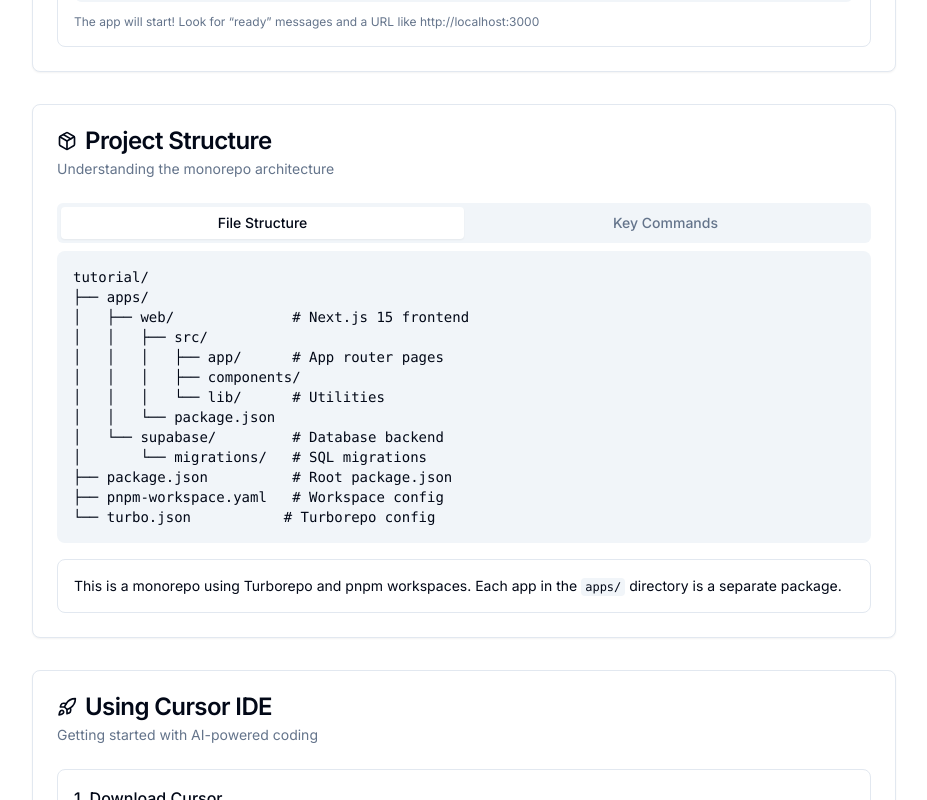
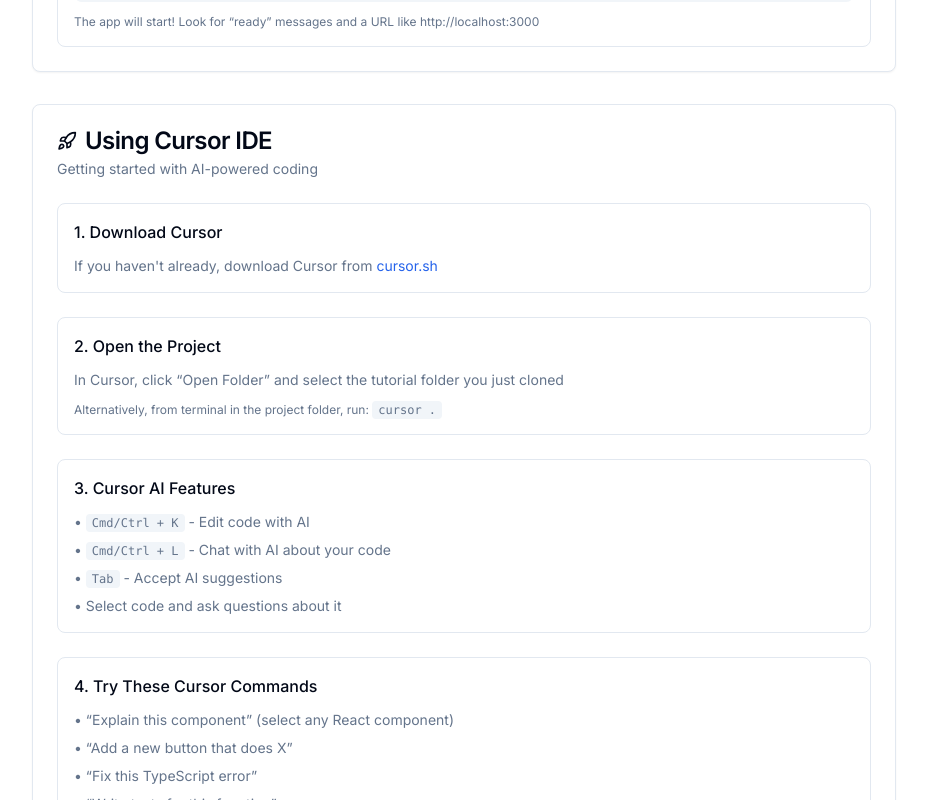
Before and after one commit to aibuildersmx/website, a Next.js app in the folder apps/web/: page /getting-started in a window 1280 px wide. Shown: the part 2420-3220 px from the top of the page, without its empty margins (176-1103 px from the left). Built offline with nearby package versions, Linux system fonts and the light colour scheme.

Commit message:
remove proj struct card

```diff
--- a/apps/web/src/app/getting-started/page.tsx
+++ b/apps/web/src/app/getting-started/page.tsx
@@ -723,85 +723,6 @@
           <Card>
             <CardHeader>
               <CardTitle className="flex items-center gap-2">
-                <Package className="h-5 w-5" />
-                Project Structure
-              </CardTitle>
-              <CardDescription>
-                Understanding the monorepo architecture
-              </CardDescription>
-            </CardHeader>
-            <CardContent>
-              <Tabs defaultValue="structure" className="w-full">
-                <TabsList className="grid w-full grid-cols-2">
-                  <TabsTrigger value="structure">File Structure</TabsTrigger>
-                  <TabsTrigger value="commands">Key Commands</TabsTrigger>
-                </TabsList>
-                <TabsContent value="structure" className="space-y-4">
-                  <pre className="bg-muted p-4 rounded-lg overflow-x-auto text-sm">
-                    {`tutorial/
-├── apps/
-│   ├── web/              # Next.js 15 frontend
-│   │   ├── src/
-│   │   │   ├── app/      # App router pages
-│   │   │   ├── components/
-│   │   │   └── lib/      # Utilities
-│   │   └── package.json
-│   └── supabase/         # Database backend
-│       └── migrations/   # SQL migrations
-├── package.json          # Root package.json
-├── pnpm-workspace.yaml   # Workspace config
-└── turbo.json           # Turborepo config`}
-                  </pre>
-                  <Alert>
-                    <AlertDescription>
-                      This is a monorepo using Turborepo and pnpm workspaces.
-                      Each app in the{" "}
-                      <code className="text-xs bg-muted px-1 py-0.5 rounded">
-                        apps/
-                      </code>{" "}
-                      directory is a separate package.
-                    </AlertDescription>
-                  </Alert>
-                </TabsContent>
-                <TabsContent value="commands" className="space-y-4">
-                  <div className="space-y-3">
-                    <div className="bg-muted p-3 rounded-lg">
-                      <code className="text-sm font-mono">pnpm dev</code>
-                      <p className="text-sm text-muted-foreground mt-1">
-                        Start all apps in development mode
-                      </p>
-                    </div>
-                    <div className="bg-muted p-3 rounded-lg">
-                      <code className="text-sm font-mono">pnpm build</code>
-                      <p className="text-sm text-muted-foreground mt-1">
-                        Build all apps for production
-                      </p>
-                    </div>
-                    <div className="bg-muted p-3 rounded-lg">
-                      <code className="text-sm font-mono">
-                        pnpm --filter web dev
-                      </code>
-                      <p className="text-sm text-muted-foreground mt-1">
-                        Run only the web app
-                      </p>
-                    </div>
-                    <div className="bg-muted p-3 rounded-lg">
-                      <code className="text-sm font-mono">
-                        pnpm --filter web add [package]
-                      </code>
-                      <p className="text-sm text-muted-foreground mt-1">
-                        Add a package to the web app
-                      </p>
-                    </div>
-                  </div>
-                </TabsContent>
-              </Tabs>
-            </CardContent>
-          </Card>
-
-          <Card>
-            <CardHeader>
-              <CardTitle className="flex items-center gap-2">
                 <Rocket className="h-5 w-5" />
                 Using Cursor IDE
               </CardTitle>
```
